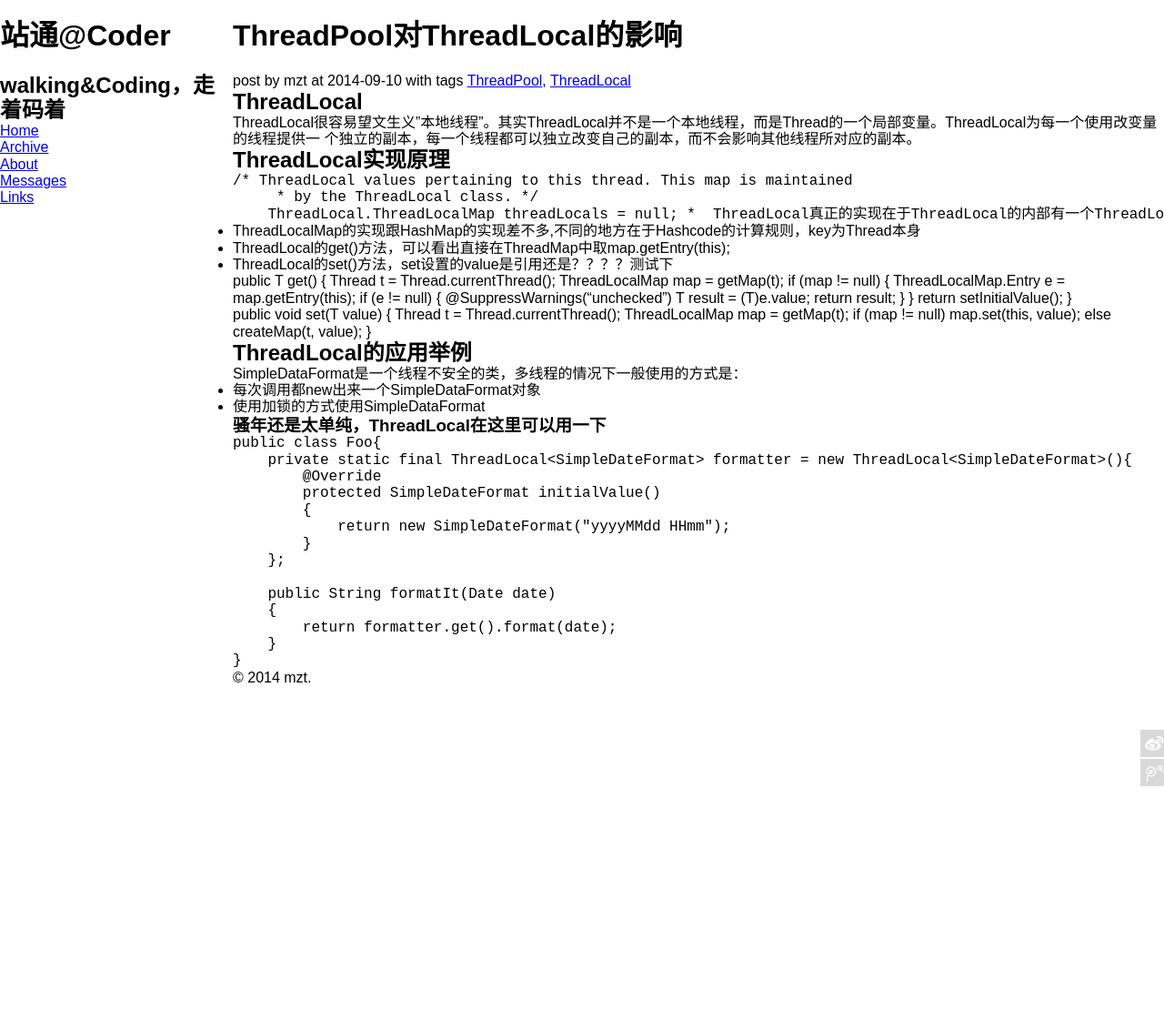
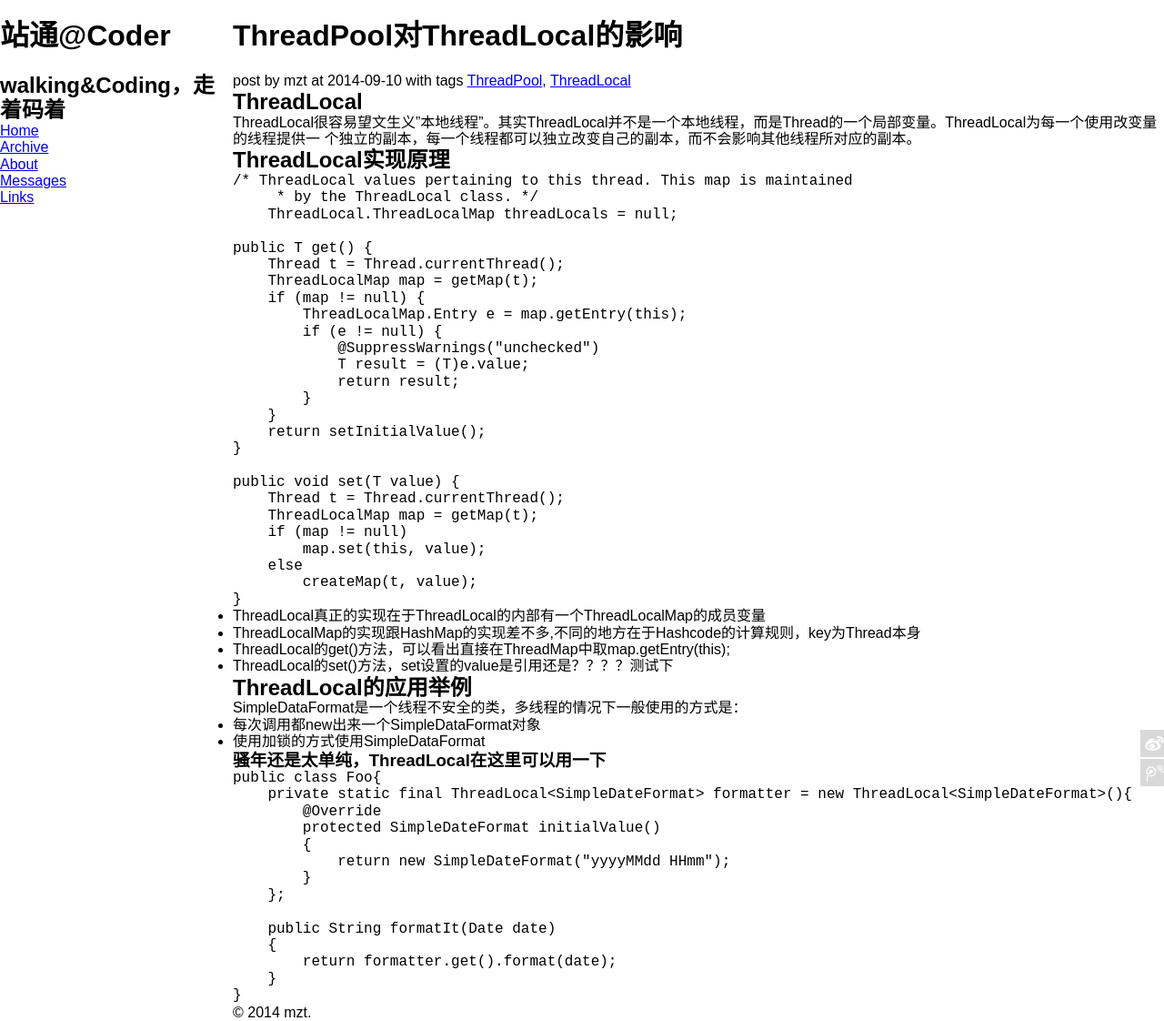
Before and after one commit to mouzt/mouzt.github.io, a Jekyll site: the page built from _posts/2014-09-10-Threadlocal-note.md, in a window 1280 px wide. Shown: the whole page at 91% size. Built offline with Jekyll 4.4.1, drawn with Linux system fonts in a browser that asks for light colours; nearby versions of some CDN libraries; library files that are not in the unit come from our copies; comment, search, counter and statistics services are not loaded; before the commit the page ends 900 px from its top, so only the background shows below that; part of the change alters nothing that is shown.

```diff
--- a/_posts/2014-09-10-Threadlocal-note.md
+++ b/_posts/2014-09-10-Threadlocal-note.md
@@ -15,15 +15,6 @@ ThreadLocal很容易望文生义"本地线程"。其实ThreadLocal并不是一
     /* ThreadLocal values pertaining to this thread. This map is maintained
          * by the ThreadLocal class. */
         ThreadLocal.ThreadLocalMap threadLocals = null;
-*  ThreadLocal真正的实现在于ThreadLocal的内部有一个ThreadLocalMap的成员变量
-
-*  ThreadLocalMap的实现跟HashMap的实现差不多,不同的地方在于Hashcode的计算规则，key为Thread本身
-
-*  ThreadLocal的get()方法，可以看出直接在ThreadMap中取map.getEntry(this);
-
-
-*  ThreadLocal的set()方法，set设置的value是引用还是？？？？测试下
-
 
     public T get() {
         Thread t = Thread.currentThread();
@@ -48,6 +39,17 @@ ThreadLocal很容易望文生义"本地线程"。其实ThreadLocal并不是一
             createMap(t, value);
     }
 
+
+*  ThreadLocal真正的实现在于ThreadLocal的内部有一个ThreadLocalMap的成员变量
+
+*  ThreadLocalMap的实现跟HashMap的实现差不多,不同的地方在于Hashcode的计算规则，key为Thread本身
+
+*  ThreadLocal的get()方法，可以看出直接在ThreadMap中取map.getEntry(this);
+
+
+*  ThreadLocal的set()方法，set设置的value是引用还是？？？？测试下
+
+
 ##ThreadLocal的应用举例
 SimpleDataFormat是一个线程不安全的类，多线程的情况下一般使用的方式是：
 *  每次调用都new出来一个SimpleDataFormat对象
```
